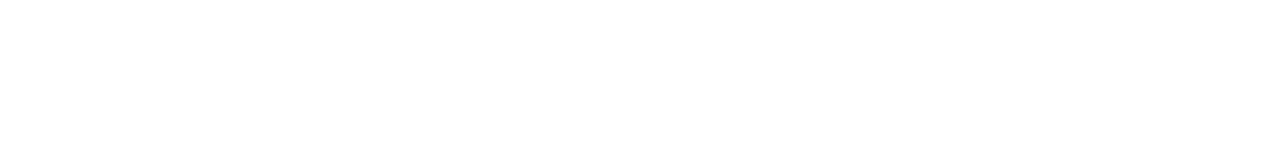
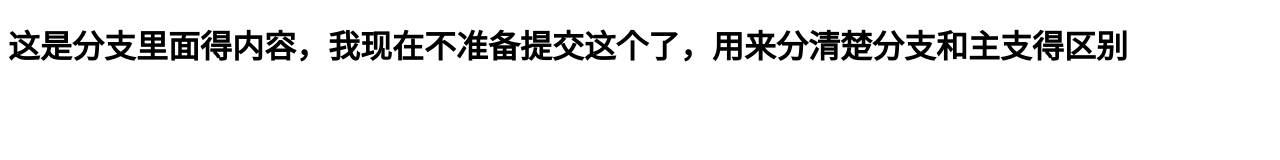
Before and after one commit to cqw5354033/myGIt, a plain HTML site: page cqwName.html in a window 1280 px wide. Drawn offline with Linux system fonts and the light colour scheme.

Commit message:
git commit -m

```diff
--- a/cqwName.html
+++ b/cqwName.html
@@ -8,6 +8,6 @@
     <title>Document</title>
 </head>
 <body>
-
+<h1>这是分支里面得内容，我现在不准备提交这个了，用来分清楚分支和主支得区别</h1>
 </body>
 </html>
```
